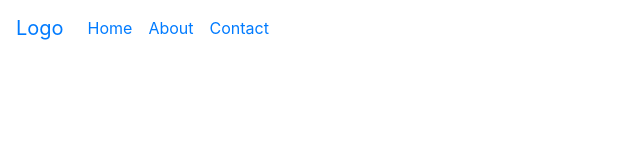
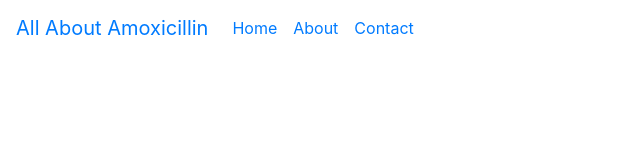
Before and after one commit to TrishaFlores/Client-Education, a plain HTML site: page index.html in a window 1280 px wide. Shown: the whole page, without its empty margins (0-640 px from the left). Drawn offline with nearby package versions, Linux system fonts and the light colour scheme.

Commit message:
Update index.html

```diff
--- a/index.html
+++ b/index.html
@@ -3,7 +3,7 @@
 
 <head>
 
-    <title>Bootstrap Tutorial Sample Page</title>
+    <title>Client Education - Amoxicillin</title>
     <meta charset="utf-8">
     <meta name="viewport" content="width=device-width, initial-scale=1">
     <link rel="stylesheet" href="https://cdn.jsdelivr.net/npm/bootstrap@4.5.3/dist/css/bootstrap.min.css" integrity="sha384-TX8t27EcRE3e/ihU7zmQxVncDAy5uIKz4rEkgIXeMed4M0jlfIDPvg6uqKI2xXr2" crossorigin="anonymous">
@@ -14,7 +14,7 @@
     <script src="https://code.jquery.com/jquery-3.5.1.min.js" integrity="sha256-9/aliU8dGd2tb6OSsuzixeV4y/faTqgFtohetphbbj0=" crossorigin="anonymous"></script>
     <script src="https://cdn.jsdelivr.net/npm/bootstrap@4.5.3/dist/js/bootstrap.min.js" integrity="sha384-w1Q4orYjBQndcko6MimVbzY0tgp4pWB4lZ7lr30WKz0vr/aWKhXdBNmNb5D92v7s" crossorigin="anonymous"></script>
     <nav class="navbar navbar-expand-md">
-	<a class="navbar-brand" href="#">Logo</a>
+	<a class="navbar-brand" href="#">All About Amoxicillin</a>
 	<button class="navbar-toggler navbar-dark" type="button" data-toggle="collapse" data-target="#main-navigation">
 		<span class="navbar-toggler-icon"></span>
 	</button>
```
